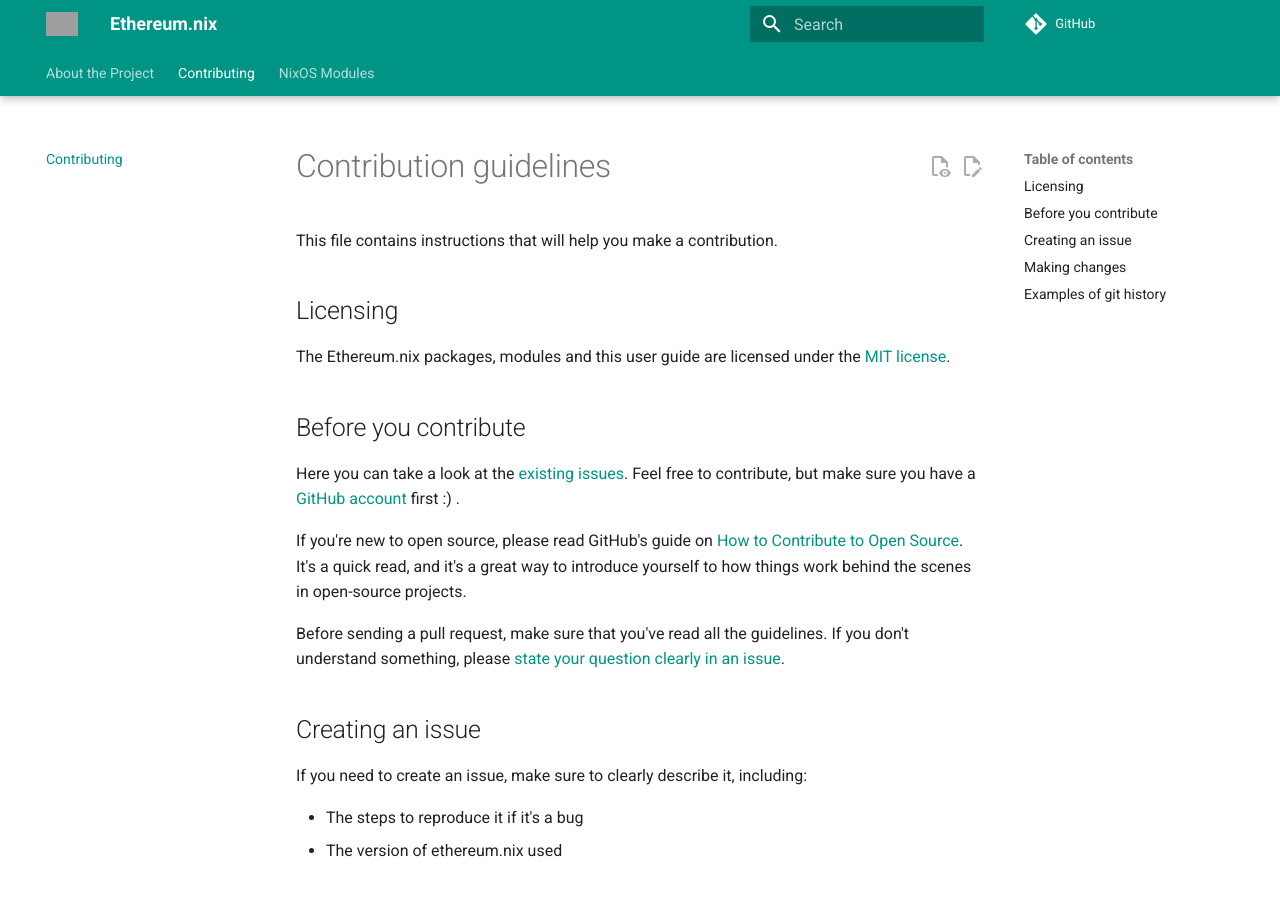
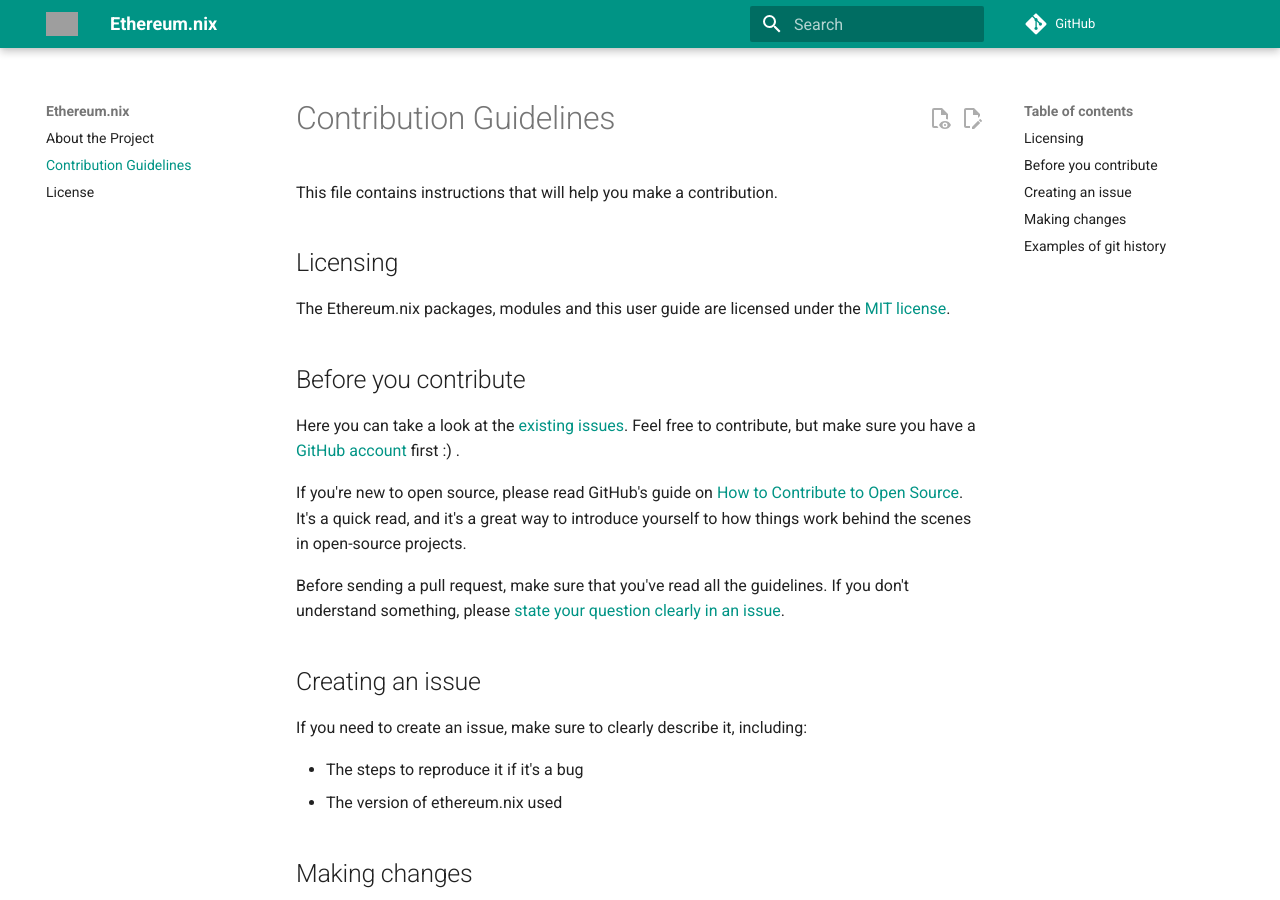
Before and after one commit to nix-community/ethereum.nix, an MkDocs documentation site: the page built from docs/contributing.md, in a window 1280 px wide and 900 px high. Built offline with MkDocs 1.6.1 and Material for MkDocs 9.7.7, drawn with Linux system fonts in a browser that asks for light colours; comment, search, counter and statistics services are not loaded; grey boxes are pictures that could not be loaded.

Commit message:
feat(docs): adjust layout

```diff
--- a/docs/contributing.md
+++ b/docs/contributing.md
@@ -1,10 +1,10 @@
-# Contribution guidelines
+# Contribution Guidelines
 
 This file contains instructions that will help you make a contribution.
 
 ## Licensing
 
-The Ethereum.nix packages, modules and this user guide are licensed under the [MIT license](LICENSE.md).
+The Ethereum.nix packages, modules and this user guide are licensed under the [MIT license](license.md).
 
 ## Before you contribute
 
--- a/mkdocs.yml
+++ b/mkdocs.yml
@@ -36,8 +36,7 @@
   features:
     - navigation.instant
     - navigation.tracking
-    - navigation.tabs
-    - navigation.tabs.sticky
+
     - navigation.sections
     - navigation.top
     - toc.follow
@@ -47,11 +46,7 @@
     - search.highlight
     - search.share
 
-nav:
-  - About the Project: about.md
-  - Contributing: contributing.md
-  - NixOS Modules:
-      - Reference: reference.md
+
 
 extra:
   homepage: https://nix-community.github.io/ethereum.nix
```
Also changed, not shown: LICENSE.md (+1 -1 lines), docs/about.md (deleted, +0 -10 lines), docs/index.md (+10 -1 lines), docs/license.md (renamed from docs/LICENSE.md), 2 other files.
